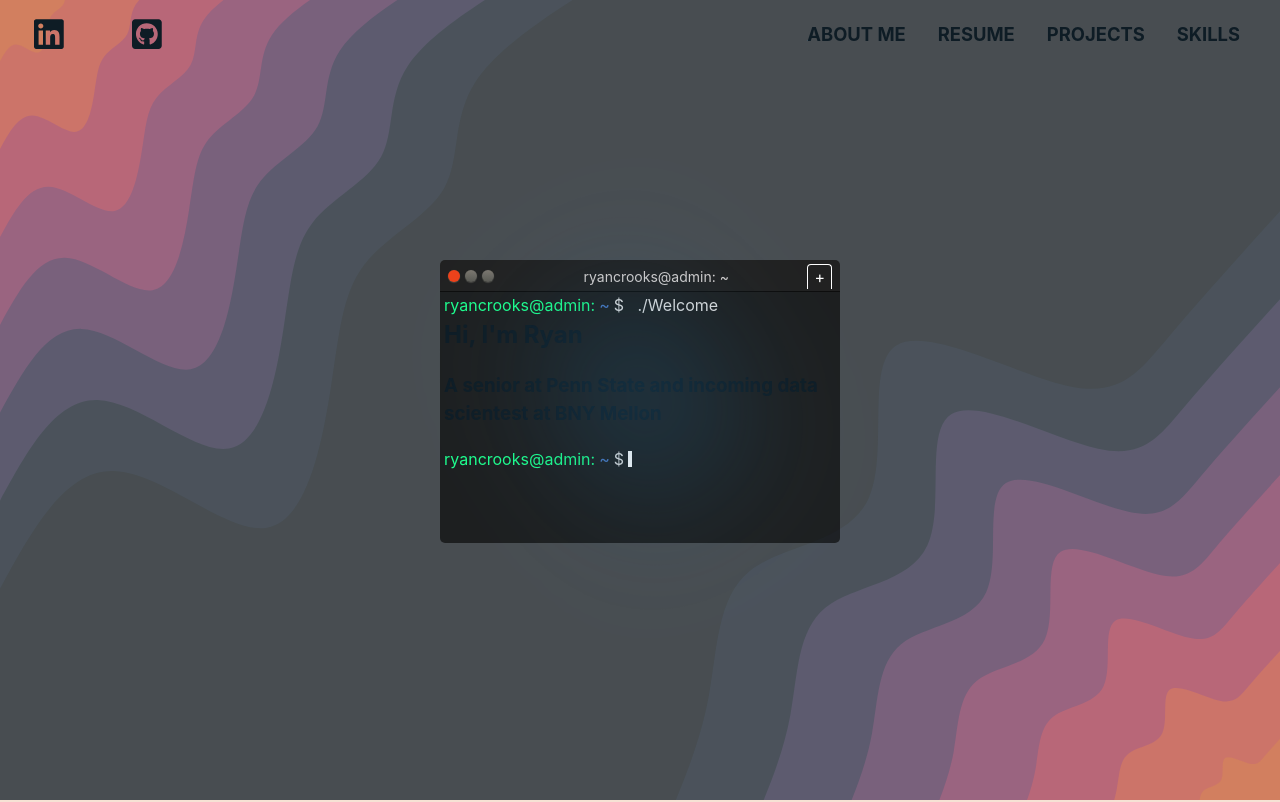
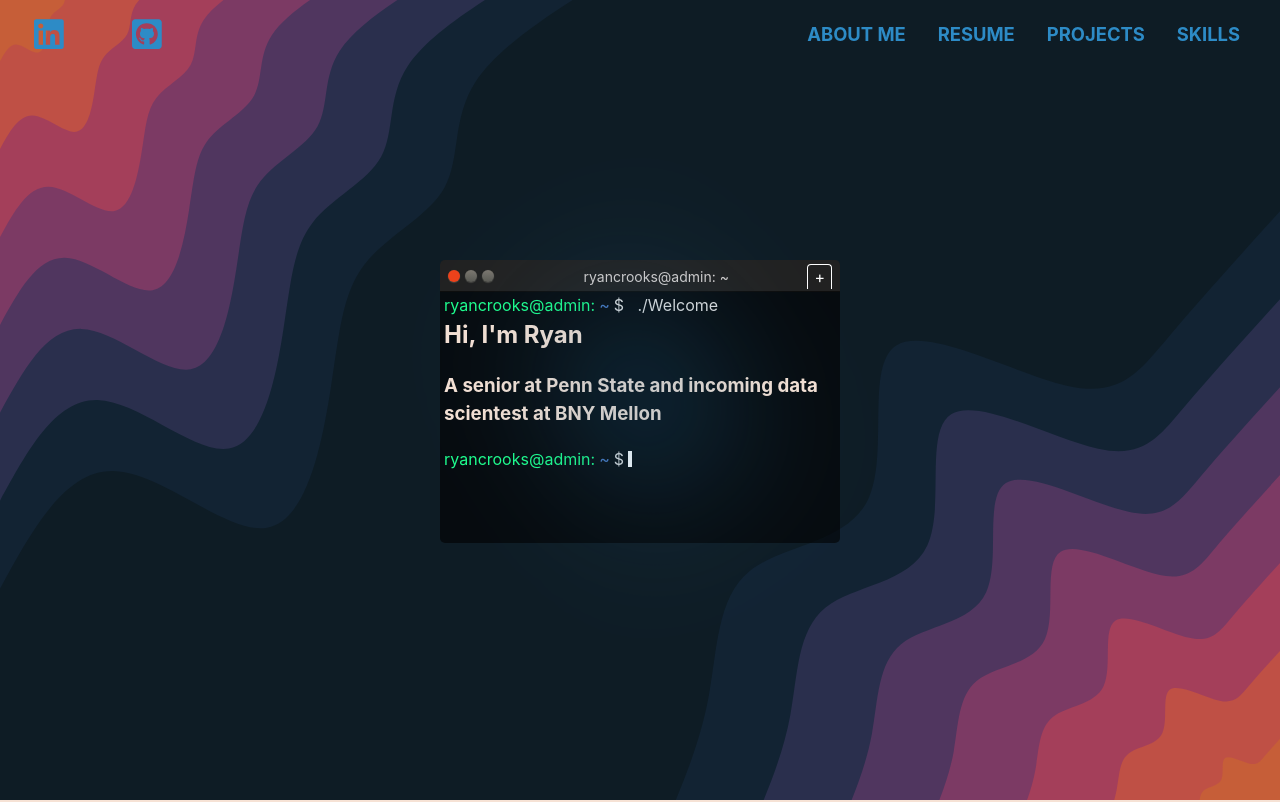
Before and after one commit to rdawson46/vue-portfolio, a Vue app: page / in a window 1280 px wide. Shown: the top 802 px of the page. Built offline with nearby package versions, Linux system fonts and the light colour scheme.

Commit message:
adjusted for light mode

```diff
--- a/src/components/Intro.vue
+++ b/src/components/Intro.vue
@@ -64,7 +64,7 @@ onMounted(()=>{
     background-image: url('./../assets/blob-scene-haikei.svg');
     background-size: cover;
     background-position: center;
-    opacity: 0.75;
+    /* opacity: 0.75; */
     /* filter: grayscale(100%); */
 }
 
--- a/src/components/Navbar.vue
+++ b/src/components/Navbar.vue
@@ -158,6 +158,23 @@ nav li a{
     }
 
 @media (prefers-color-scheme: light){
+    .clearNav svg{
+        fill: var(--accent);
+    }
+
+    .clearNav i{
+        color: var(--accent);
+    }
+
+    .clearNav li a{
+        background-image: linear-gradient(
+        to right,
+        var(--accent),
+        var(--accent) 50%,
+        var(--accent) 50%
+        );
+    }
+
     .filledNav svg{
         fill: var(--secondary);
     }
--- a/src/components/Terminal.vue
+++ b/src/components/Terminal.vue
@@ -210,4 +210,10 @@ onMounted(()=>{
 .output h2{
     margin: 0;
 }
+
+@media (prefers-color-scheme: light){
+    h2, h3{
+        color: var(--background);
+    }
+}
 </style>
--- a/src/style.css
+++ b/src/style.css
@@ -7,8 +7,6 @@
   --text: #F6E2D5;
   --background: #0e1c25;
   --primary: #194c6c;
-  /* --secondary: #311e11; */
-  /* --secondary: #3d1800; */
   --secondary: #c65e38;
   --accent: #a2ceea;
 
```
